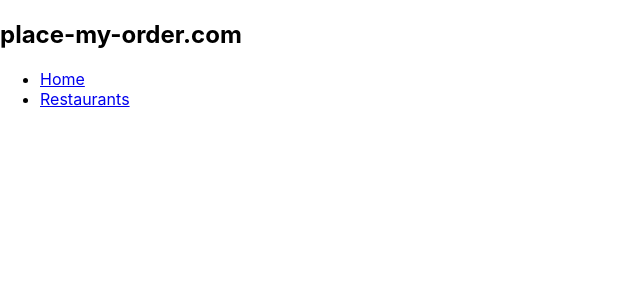
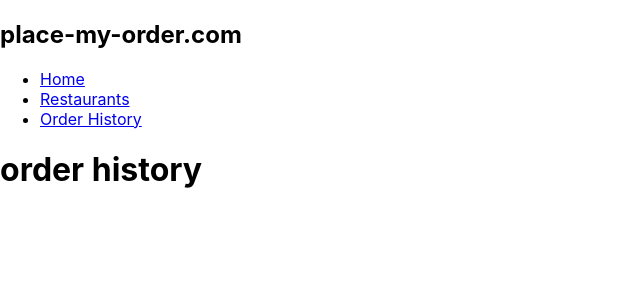
Before and after one commit to bitovi/react-pmo, a React (Create React App) app: page /order-history in a window 1280 px wide. Shown: the top 300 px of the page, without its empty margins (0-640 px from the left). Built offline with nearby package versions, Linux system fonts and the light colour scheme.

Commit message:
First level routing completed.

```diff
--- a/src/App.js
+++ b/src/App.js
@@ -3,6 +3,8 @@ import { BrowserRouter, Route } from "react-router-dom";
 import Header from "./component/Header";
 import Home from "./component/Home";
 import Restaurants from "./component/Restaurants";
+import OrderHistory from "./component/OrderHistory";
+
 
 class App extends Component {
   render() {
@@ -12,6 +14,7 @@ class App extends Component {
           <Header />
           <Route exact path="/" component={Home} />
           <Route path="/restaurants" component={Restaurants} />
+          <Route path="/order-history" component={OrderHistory} />
         </div>
       </BrowserRouter>
     );
--- a/src/component/Header.jsx
+++ b/src/component/Header.jsx
@@ -1,7 +1,7 @@
 
 
 import React from "react";
-import { NavLink } from "react-router-dom";
+import { NavLink, withRouter } from "react-router-dom";
 
 
 /**
@@ -13,16 +13,19 @@ import { NavLink } from "react-router-dom";
  * @param {HeaderProps} props
  * @returns {JSX.Element}
  */
-export default props => {
+export default withRouter(props => {
+    const { pathname } = props.location;
+
     return (
         <header>
             <nav>
                 <h1>place-my-order.com</h1>
                 <ul>
-                    <li><NavLink activeClassName="active" to="/">Home</NavLink></li>
-                    <li><NavLink activeClassName="active" to="/restaurants">Restaurants</NavLink></li>
+                    <li className={pathname === "/" ? "active" : ""}><NavLink to="/">Home</NavLink></li>
+                    <li className={pathname === "/restaurants" ? "active" : ""}><NavLink to="/restaurants">Restaurants</NavLink></li>
+                    <li className={pathname === "/order-history" ? "active" : ""}><NavLink to="/order-history">Order History</NavLink></li>
                 </ul>
             </nav>
         </header>
     );
-}
+});
--- a/src/component/Home.jsx
+++ b/src/component/Home.jsx
@@ -14,8 +14,8 @@ import React from "react";
  */
 export default props => {
     return (
-        <div>
+        <div className="homepage">
             <h1>home</h1>
         </div>
     );
-}
+};
--- /dev/null
+++ b/src/component/OrderHistory.jsx
@@ -0,0 +1,21 @@
+
+
+import React from "react";
+
+
+/**
+ * @typedef OrderHistoryProps
+ */
+
+/**
+ * Displays information about available restaurants.
+ * @param {OrderHistoryProps} props
+ * @returns {JSX.Element}
+ */
+export default props => {
+    return (
+        <div className="order-history">
+            <h1>order history</h1>
+        </div>
+    );
+};
```
